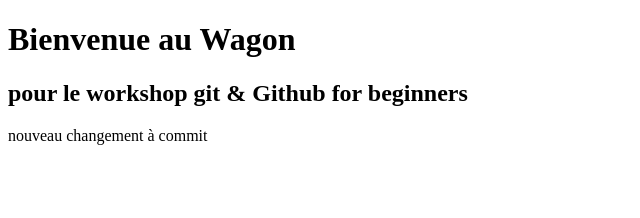
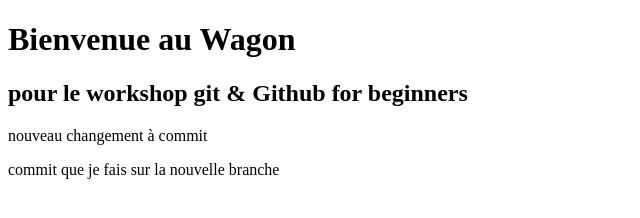
Before and after one commit to edouardfoussier/demo, a plain HTML site: page index.html in a window 1280 px wide. Shown: the whole page, without its empty margins (0-640 px from the left). Drawn offline with Linux system fonts and the light colour scheme.

Commit message:
premier commit sur la branche

```diff
--- a/index.html
+++ b/index.html
@@ -9,5 +9,6 @@
   <h1>Bienvenue au Wagon</h1>
   <h2>pour le workshop git & Github for beginners</h2>
   <p>nouveau changement à commit</p>
+  <p>commit que je fais sur la nouvelle branche</p>
 </body>
 </html>
```
